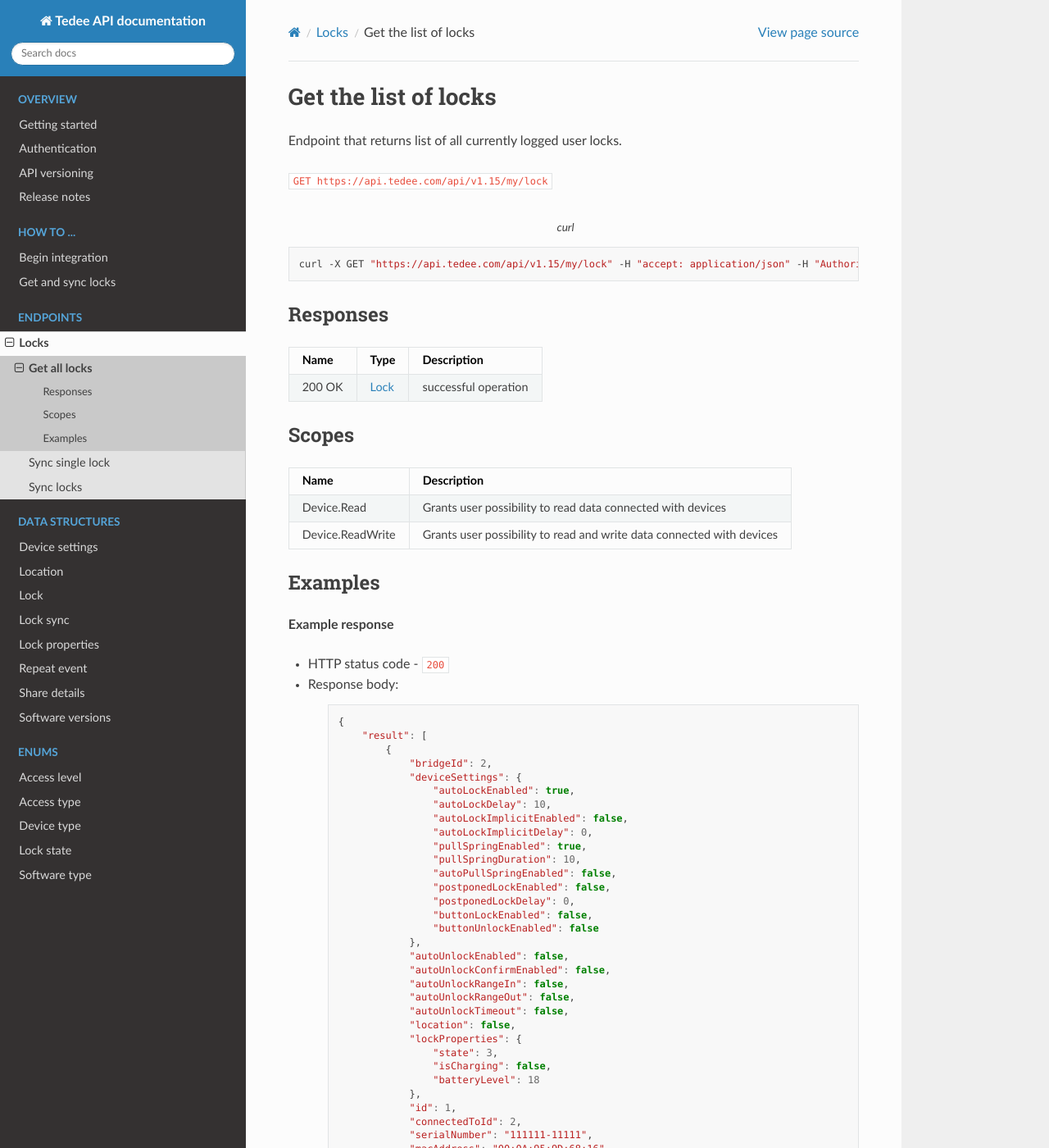
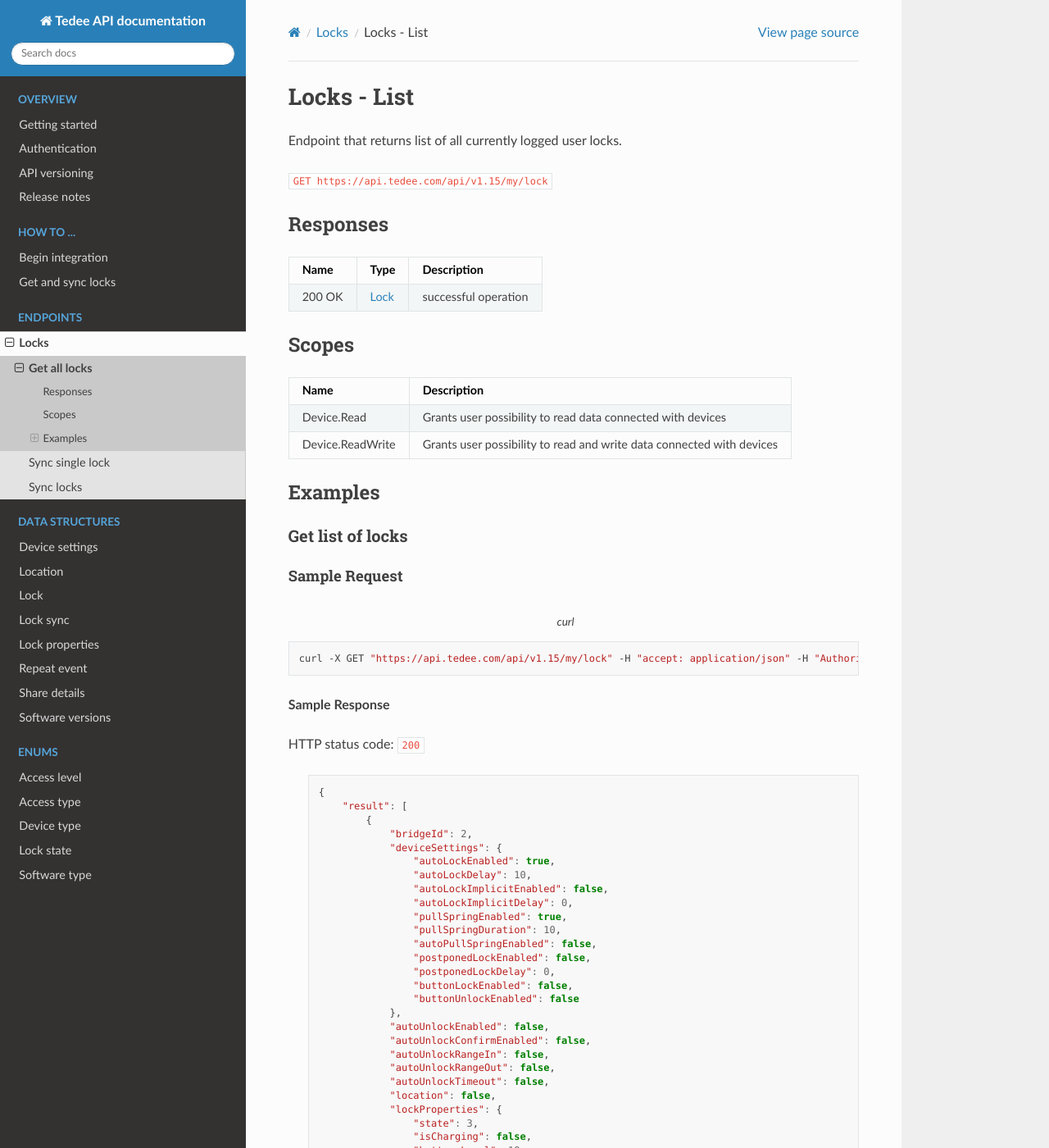
Before and after one commit to tedee-com/tedee-api-doc, a Sphinx documentation site: the page built from docs/source/endpoints/lock/getall.rst, in a window 1280 px wide and 1400 px high. Shown: the whole window at 82% size. Built offline with Sphinx 7.4.7 and the Read the Docs theme 2.0.0, drawn with Linux system fonts in a browser that asks for light colours.

Commit message:
Change headings

```diff
--- a/docs/source/endpoints/lock/getall.rst
+++ b/docs/source/endpoints/lock/getall.rst
@@ -1,15 +1,9 @@
-Get the list of locks
+Locks - List
 =========================
 
 Endpoint that returns list of all currently logged user locks.
 
 ``GET |apiUrl|/api/|apiVersion|/my/lock``
-
-.. code-block:: sh
-    :caption: curl
-
-    curl -X GET "|apiUrl|/api/|apiVersion|/my/lock" -H "accept: application/json" -H "Authorization: Bearer <<access token>>"
-
 
 Responses
 -------------
@@ -34,10 +28,19 @@ Scopes
 Examples
 -------------
 
-**Example response**
+Get list of locks
+^^^^^^^^^^^^^^^^^
+**Sample Request**
+""""""""""""""""""""
 
-* HTTP status code - ``200``
-* Response body:
+.. code-block:: sh
+    :caption: curl
+
+    curl -X GET "|apiUrl|/api/|apiVersion|/my/lock" -H "accept: application/json" -H "Authorization: Bearer <<access token>>"
+
+**Sample Response**
+
+HTTP status code: ``200``
 
     .. code-block:: js
 
```
